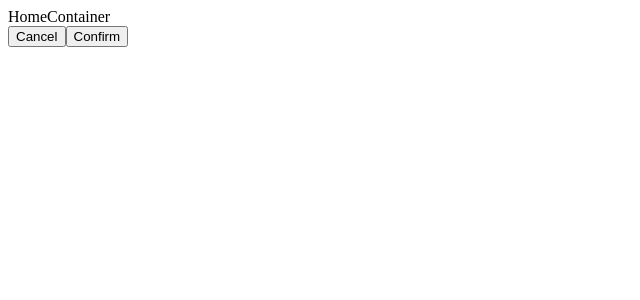
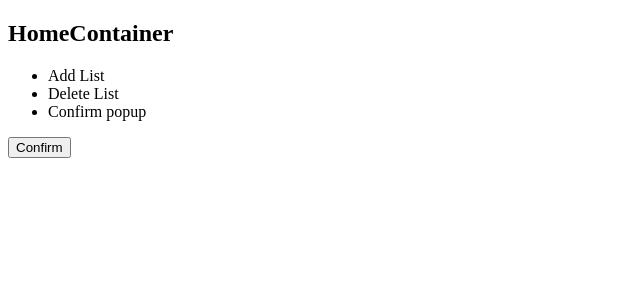
Before and after one commit to AshokAshok24/react-redux-popup, a Next.js app: page / in a window 1280 px wide. Shown: the top 300 px of the page, without its empty margins (0-640 px from the left). Built offline with nearby package versions, Linux system fonts and the light colour scheme.

Commit message:
HomeContainer

```diff
--- a/components/HomeContainer.jsx
+++ b/components/HomeContainer.jsx
@@ -13,11 +13,21 @@ const HomeContainer = ({ children }) => {
     return (
 
         <>
-            <div>HomeContainer</div>
 
-            <button onClick={() => { dispatch(confirmVisibility({ show: false })) }}>Cancel</button>
+            <div className='main'>
 
-            <button onClick={() => { dispatch(confirmVisibility({ show: true })) }}>Confirm</button>
+                <h2>HomeContainer</h2>
+
+                <ul>
+                    <li>Add List</li>
+                    <li>Delete List</li>
+                    <li>Confirm popup</li>
+                </ul>
+
+            </div>
+
+
+            <button className='btn btn-success' onClick={() => { dispatch(confirmVisibility({ show: true })) }}>Confirm</button>
             <div>
                 <ConfirmPopup visible={confirmSelectot.show} />
                 {children}
```
